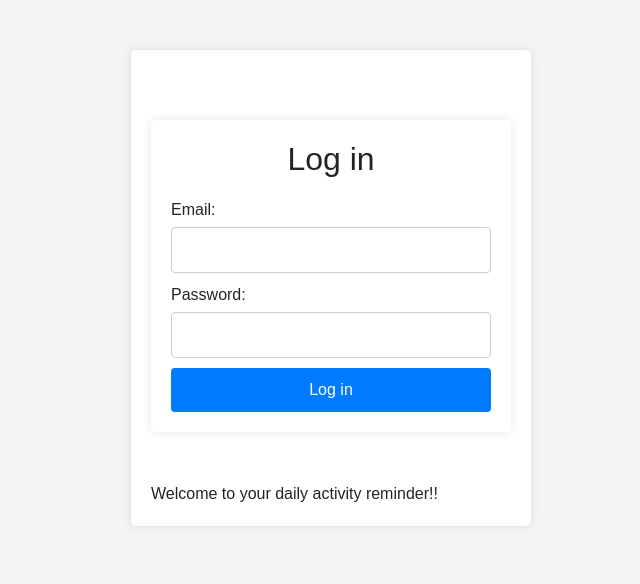
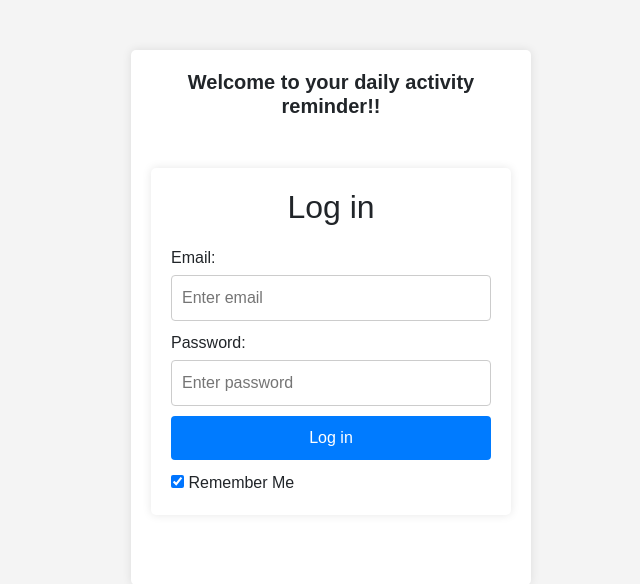
Before and after one commit to jhernandez4/CPSC362-Project, a Flask app: page /login in a window 1280 px wide. Shown: the part 56-640 px from the top of the page, without its empty margins (309-949 px from the left). Run offline with Flask 3, Linux system fonts and the light colour scheme; some libraries are stand-ins or nearby versions.

Commit message:
Rewrite login page as a template for sign up page

```diff
--- a/website/templates/base.html
+++ b/website/templates/base.html
@@ -19,6 +19,8 @@
         />
 
         <title>{% block title %}Home{% endblock %}</title>
+
+        {% block headCSS %} {% endblock %}
     </head>
     <body>
         <nav class="navbar navbar-expand-lg navbar-dark bg-dark">
--- a/website/templates/login.html
+++ b/website/templates/login.html
@@ -1,13 +1,10 @@
 {% extends "base.html" %}
 
 {% block title%}
-Login
+Log in
 {% endblock %}
 
-{% block content %}
-
-<head>
-  <title>Log in</title>
+{% block headCSS %}
   <style>
       body {
           font-family: Arial, sans-serif;
@@ -35,7 +32,7 @@ Login
           margin-bottom: 5px;
       }
 
-      input[type="email"], input[type="password"] {
+      input[type="email"], input[type="password"], input[type="username"] {
           width: 100%;
           padding: 10px;
           margin-bottom: 10px;
@@ -77,9 +74,11 @@ Login
           color: #721c24;
       }
   </style>
-</head>
-<body>
-  <div class="container">
+{% endblock %}
+
+{% block content%}
+<h5 style="text-align:center"> <b>{{text}}</b></h5>
+<div class="container">
       <h2>Log in</h2>
 
       <!-- Display flash messages if they exist -->
@@ -91,20 +90,22 @@ Login
           {% endif %}
       {% endwith %}
 
-      <form action="/login" method="post">
+      <form action= "/login"method="post">
           <div>
               <label for="email">Email:</label>
-              <input type="email" id="email" name="email" required>
+              <input type="email" id="email" name="email" placeholder = "Enter email" required>
           </div>
           <div>
               <label for="password">Password:</label>
-              <input type="password" id="password" name="password" required>
+              <input type="password" id="password" name="password" placeholder = "Enter password" required>
           </div>
         <div>
             <button class="button2" type="submit">Log in</button>
         </div>
+        <div>
+            <input type="checkbox" checked="checked" id="checkbox" name="rememberMe" style="margin-top:15px">
+            Remember Me
+        </div>
       </form>
-  </div>
-</body>
-{{ text }}
+</div>
 {% endblock %}
```
